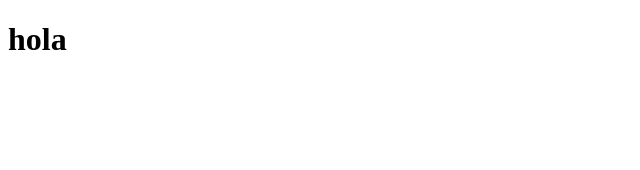
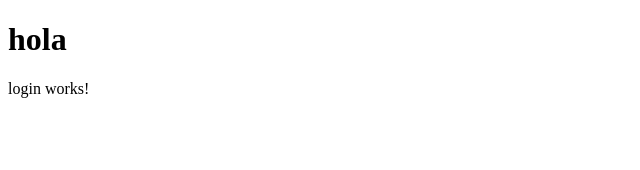
Before and after one commit to Gustavo-Vazquez9/Proyecto-Angular, an Angular app in the folder Costeo/: page / in a window 1280 px wide. Shown: the top 170 px of the page, without its empty margins (0-640 px from the left). Built offline with nearby package versions, Linux system fonts and the light colour scheme.

Commit message:
creacion de c login

```diff
--- a/Costeo/src/app/app.component.html
+++ b/Costeo/src/app/app.component.html
@@ -1 +1,2 @@
 <h1>hola</h1>
+<app-login></app-login>
--- a/Costeo/src/app/app.module.ts
+++ b/Costeo/src/app/app.module.ts
@@ -3,12 +3,14 @@
 import { BrowserModule } from '@angular/platform-browser';
 import { AppRoutingModule } from './app-routing.module';
 import { AppComponent } from './app.component';
+import { LoginComponent } from './login/login.component';
 
 
 
 @NgModule({
   declarations: [
     AppComponent,
+    LoginComponent,
 
   ],
   exports: [
--- /dev/null
+++ b/Costeo/src/app/login/login.component.html
@@ -0,0 +1 @@
+<p>login works!</p>
--- /dev/null
+++ b/Costeo/src/app/login/login.component.ts
@@ -0,0 +1,15 @@
+import { Component, OnInit } from '@angular/core';
+
+@Component({
+  selector: 'app-login',
+  templateUrl: './login.component.html',
+  styleUrls: ['./login.component.scss']
+})
+export class LoginComponent implements OnInit {
+
+  constructor() { }
+
+  ngOnInit(): void {
+  }
+
+}
```
Also changed, not shown: Costeo/src/app/login/login.component.scss (added).
